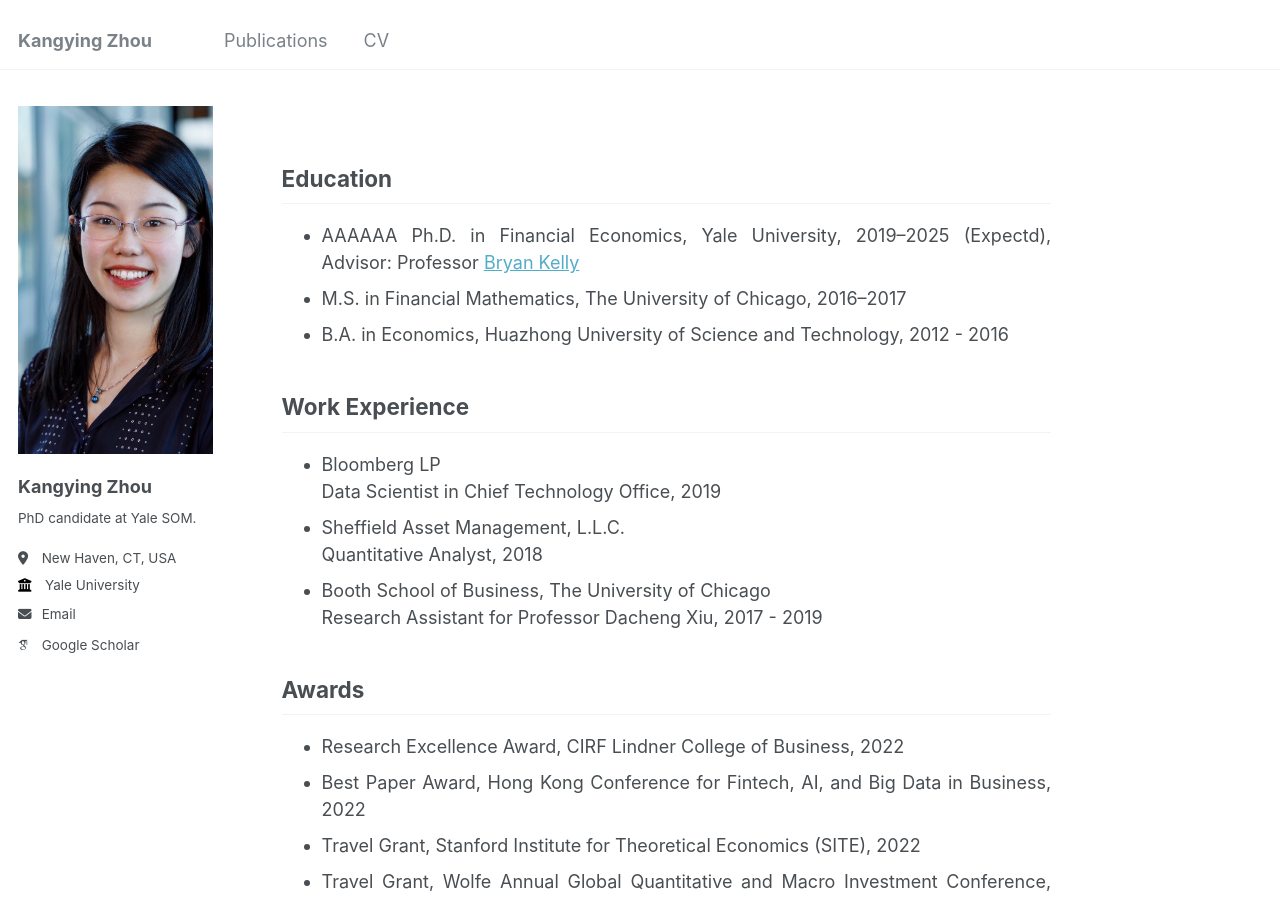
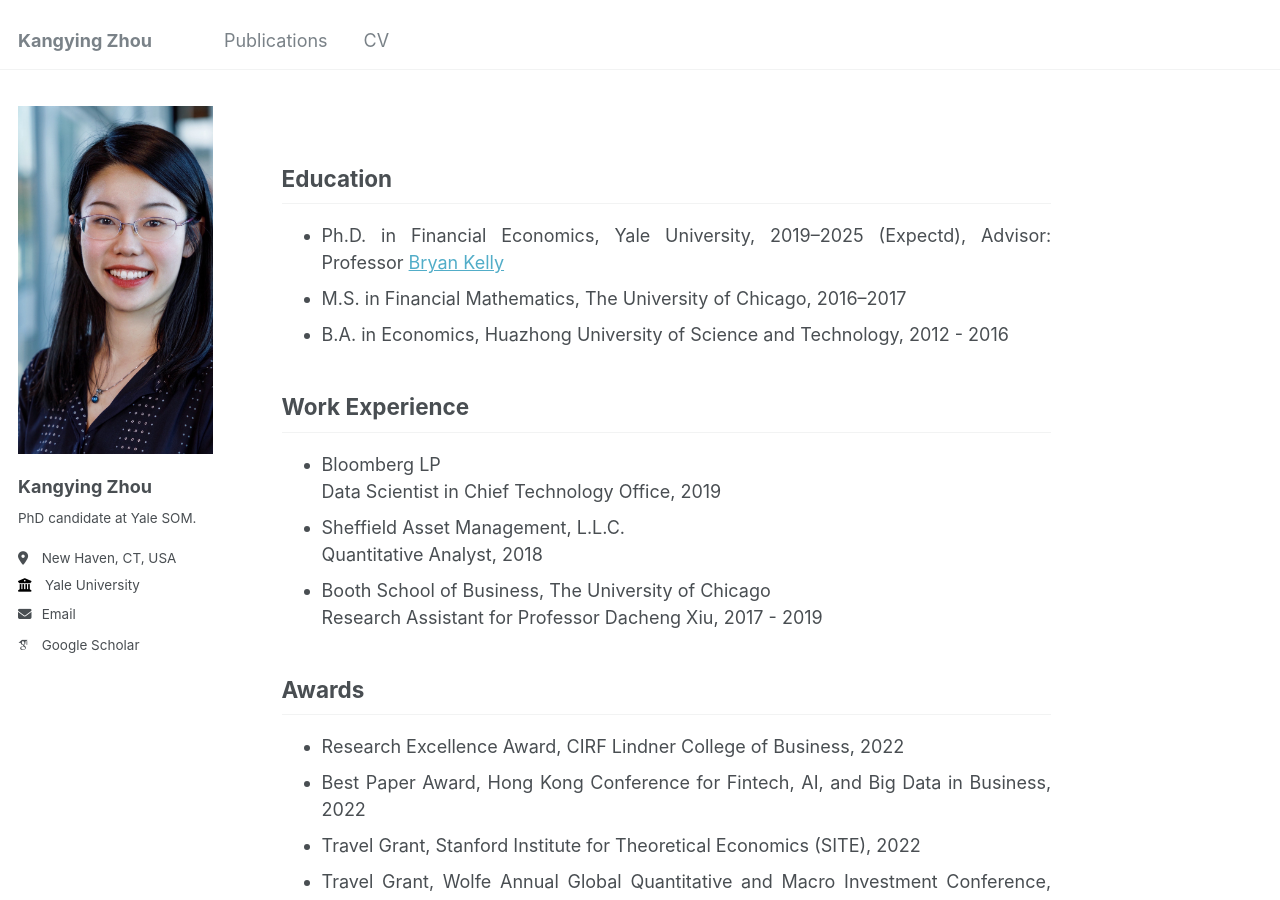
Before and after one commit to rosieli5/rosieli5.github.io, a Jekyll site: the page built from _pages/about.md, in a window 1280 px wide and 900 px high. Built offline with Jekyll 4.4.1, drawn with Linux system fonts in a browser that asks for light colours; some web fonts are replaced.

Commit message:
Update about.md

```diff
--- a/_pages/about.md
+++ b/_pages/about.md
@@ -13,7 +13,7 @@ redirect_from:
 ------ -->
 
 ## Education
-- AAAAAA Ph.D. in Financial Economics, Yale University, 2019–2025 (Expectd), Advisor: Professor [Bryan Kelly](https://www.bryankellyacademic.org/)
+- Ph.D. in Financial Economics, Yale University, 2019–2025 (Expectd), Advisor: Professor [Bryan Kelly](https://www.bryankellyacademic.org/)
 - M.S. in Financial Mathematics, The University of Chicago, 2016–2017
 - B.A. in Economics, Huazhong University of Science and Technology, 2012 - 2016
 
```
